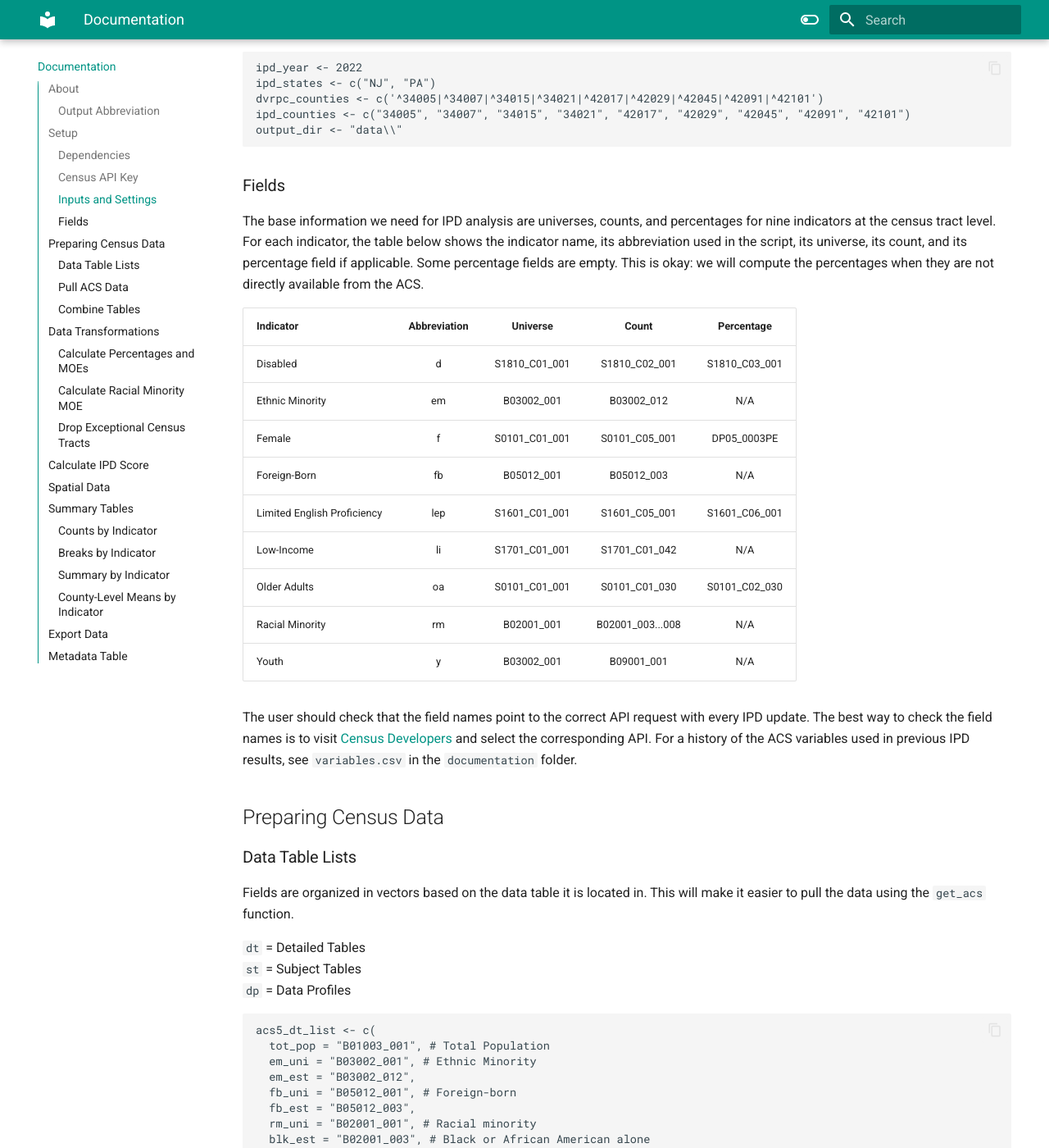
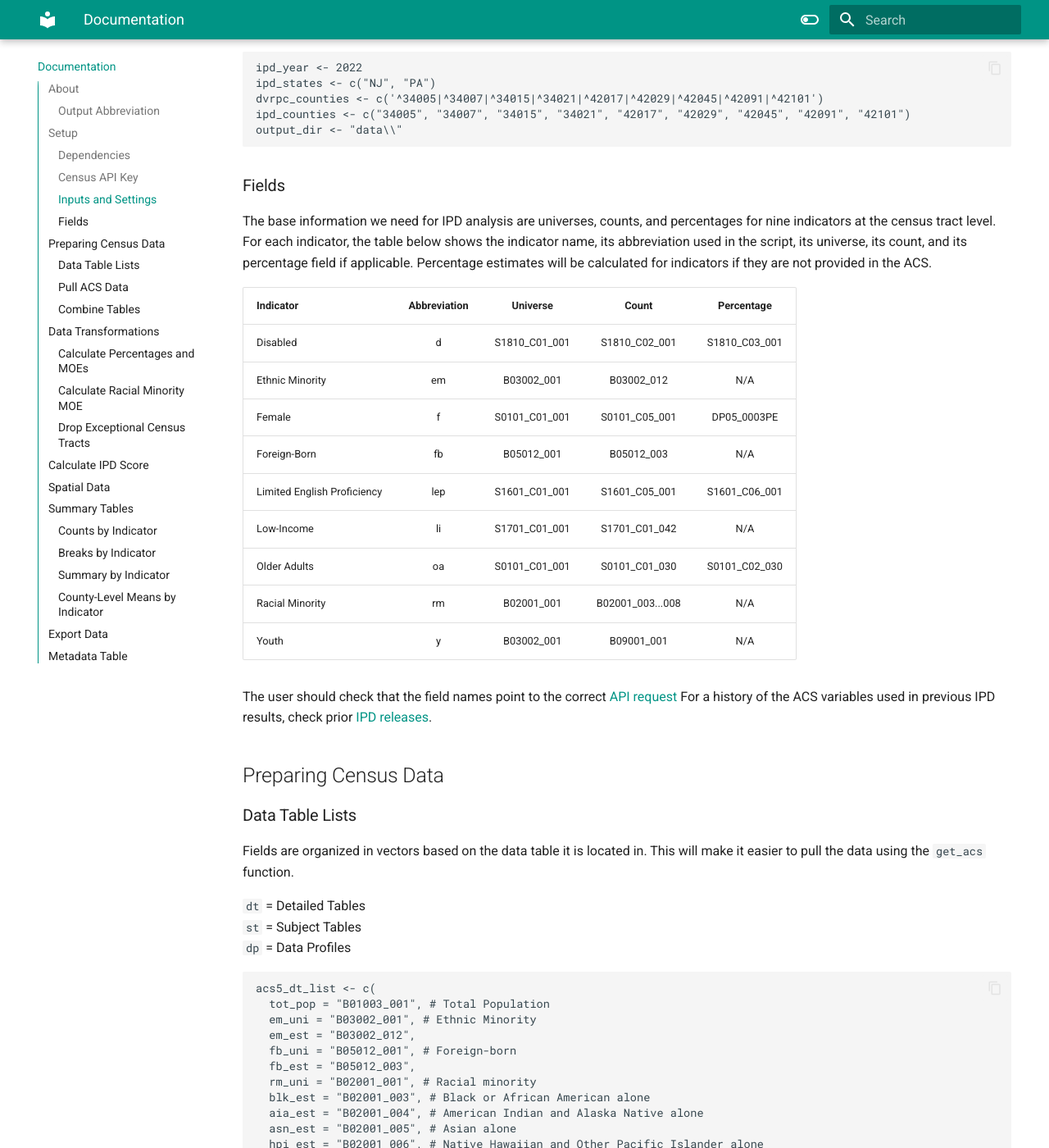
Before and after one commit to dvrpc/ipd, an MkDocs documentation site: the page built from docs/script_reference.md, in a window 1280 px wide and 1400 px high, scrolled down 1849 px. Shown: the whole window at 82% size. Built offline with MkDocs 1.6.1 and Material for MkDocs 9.7.7, drawn with Linux system fonts in a browser that asks for light colours.

Commit message:
docs: updated text and hyperlinks in Fields section

````diff
--- a/docs/script_reference.md
+++ b/docs/script_reference.md
@@ -58,7 +58,7 @@ output_dir <- "data\\"
 ```
 
 ### Fields
-The base information we need for IPD analysis are universes, counts, and percentages for nine indicators at the census tract level. For each indicator, the table below shows the indicator name, its abbreviation used in the script, its universe, its count, and its percentage field if applicable. Some percentage fields are empty. This is okay: we will compute the percentages when they are not directly available from the ACS.
+The base information we need for IPD analysis are universes, counts, and percentages for nine indicators at the census tract level. For each indicator, the table below shows the indicator name, its abbreviation used in the script, its universe, its count, and its percentage field if applicable. Percentage estimates will be calculated for indicators if they are not provided in the ACS.
 
 
 | Indicator | Abbreviation | Universe | Count | Percentage |
@@ -74,8 +74,7 @@ The base information we need for IPD analysis are universes, counts, and percent
 | Youth | y | B03002_001 | B09001_001 | N/A |
 
 
-The user should check that the field names point to the correct API request with every IPD update. The best way to check the field names is to visit [Census Developers](https://www.census.gov/developers/) and select the corresponding API. For a history of the ACS variables used in previous IPD results, see `variables.csv` in the `documentation` folder.
-
+The user should check that the field names point to the correct [API request](https://www.census.gov/data/developers/data-sets.html) For a history of the ACS variables used in previous IPD results, check prior [IPD releases](https://github.com/dvrpc/ipd/releases).
 
 
 ## Preparing Census Data
````
